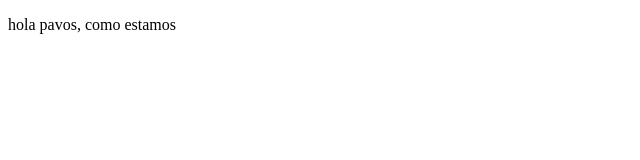
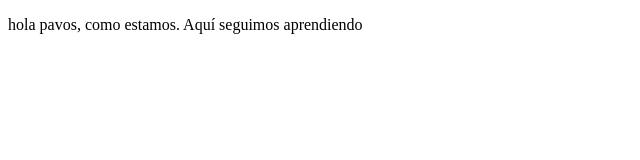
Before and after one commit to Patrusky/proyectoDemoCursoPrework, a plain HTML site: page index.html in a window 1280 px wide. Shown: the whole page, without its empty margins (0-640 px from the left). Drawn offline with Linux system fonts and the light colour scheme.

```diff
--- a/index.html
+++ b/index.html
@@ -7,6 +7,6 @@
     <title>hola pavo</title>
 </head>
 <body>
-    <p>hola pavos, como estamos</p>
+    <p>hola pavos, como estamos. Aquí seguimos aprendiendo</p>
 </body>
 </html>
```
